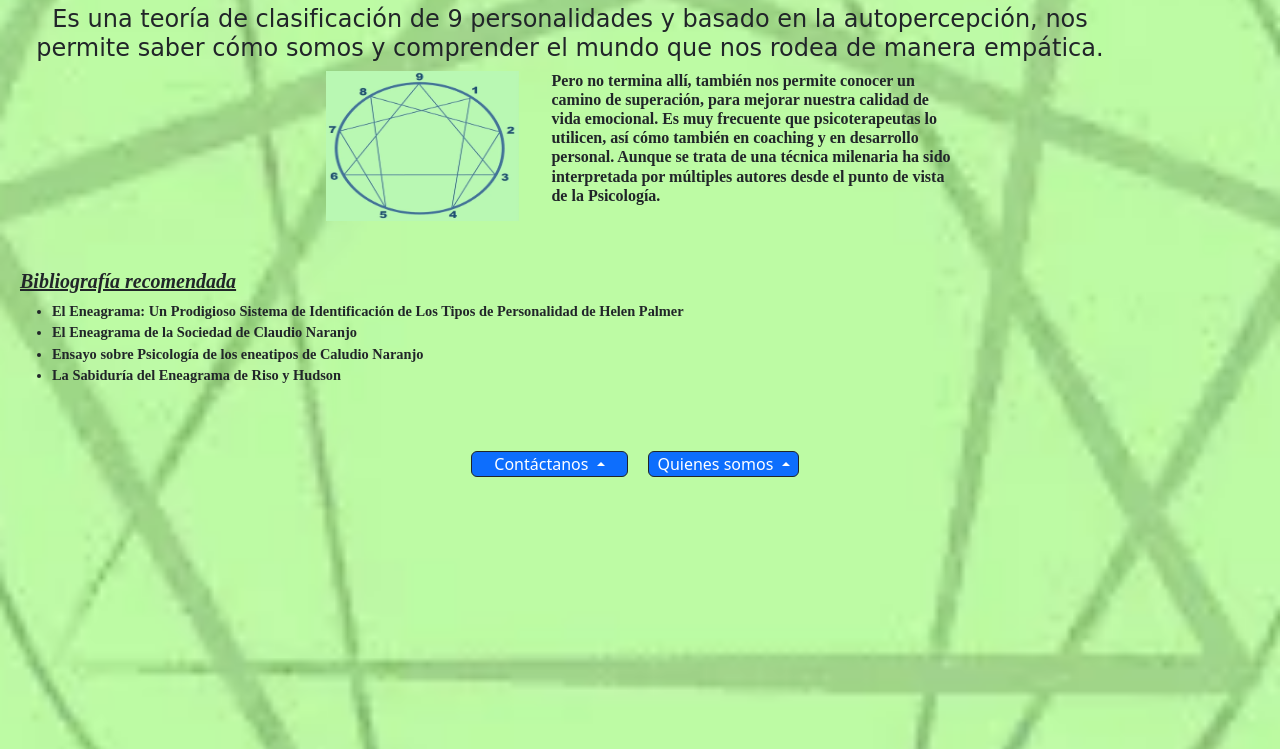
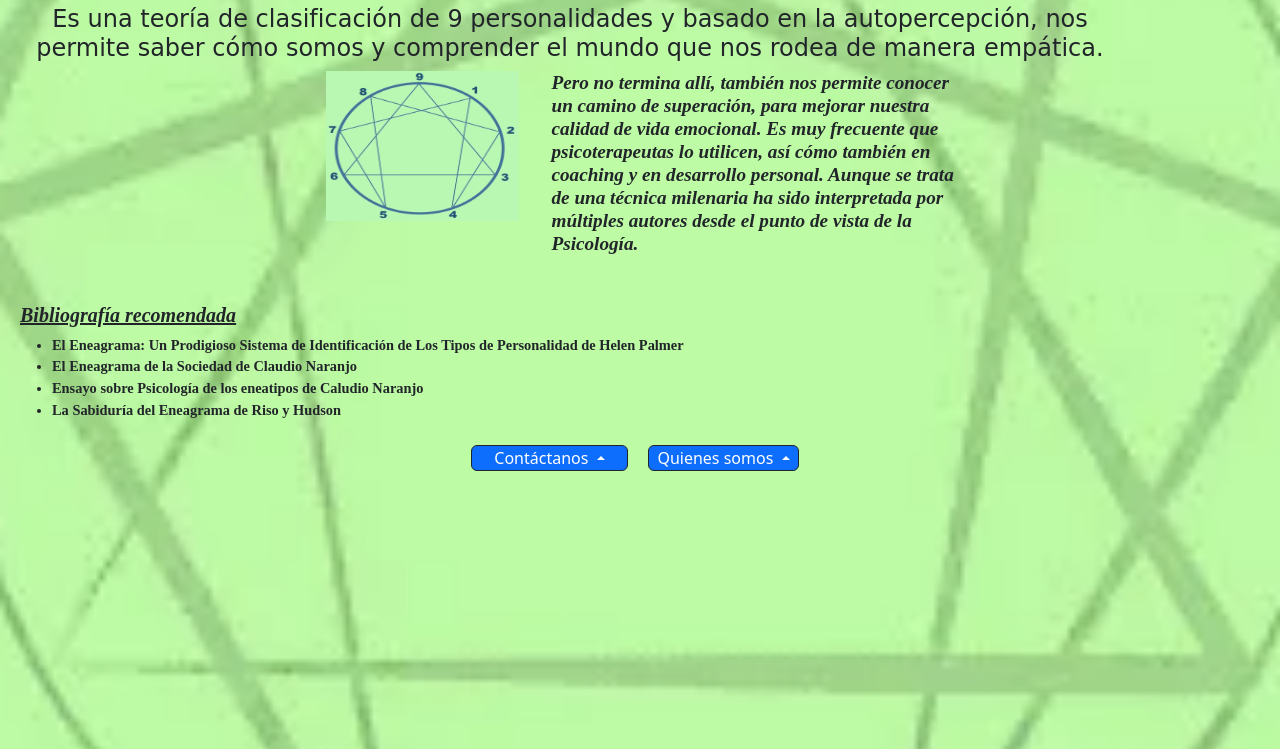
Before and after one commit to OmarDagostino/PFDagostino, a website: page paginas_html/que_es_el_eneagrama.html in a window 1280 px wide. Shown: the part 93-842 px from the top of the page. Drawn offline with nearby package versions, Linux system fonts and the light colour scheme; a web font is replaced by a local one.

Commit message:
version final ultimos detalles

```diff
--- a/paginas_html/que_es_el_eneagrama.html
+++ b/paginas_html/que_es_el_eneagrama.html
@@ -101,7 +101,7 @@
                 Pero no termina allí, también nos permite conocer un camino de superación, para mejorar nuestra calidad de vida emocional.
                 Es muy frecuente que psicoterapeutas lo utilicen, así cómo también en coaching y en desarrollo personal. Aunque se trata de una técnica milenaria ha sido interpretada por múltiples autores desde el punto de vista de la Psicología.
             </h6>
-            <h6 class="col-5  texto-chico text-start m-0 d-block d-lg-none">
+            <h6 class="col-5 texto-mediano text-start m-0 d-block d-lg-none">
                 Pero no termina allí, también nos permite conocer un camino de superación, para mejorar nuestra calidad de vida emocional.
                 Es muy frecuente que psicoterapeutas lo utilicen, así cómo también en coaching y en desarrollo personal. Aunque se trata de una técnica milenaria ha sido interpretada por múltiples autores desde el punto de vista de la Psicología.
             </h6>
@@ -126,7 +126,7 @@
             *                     Pie de pagina para Contacto y Quienes Somos              *
             ********************************************************************************
         -->
-        <footer class="container-fluid row mt-5">
+        <footer class="container-fluid row mt-2 mb-0">
         <!--
             ********************************************************************************
             *               Boton de contacto y desplegable del formulario                 *
--- a/scss/modulos_scss/_tipografia.scss
+++ b/scss/modulos_scss/_tipografia.scss
@@ -26,7 +26,8 @@ h5
 }
 h6
 {
-  @include fonts(bold !important,normal !important, $font-parrafos);
+  @include fonts(bolder !important,italic !important, $font-parrafos);
+  font-size: 120%;
 }
 a
 {
```
Also changed, not shown: formato_css/eneagrama.css.
